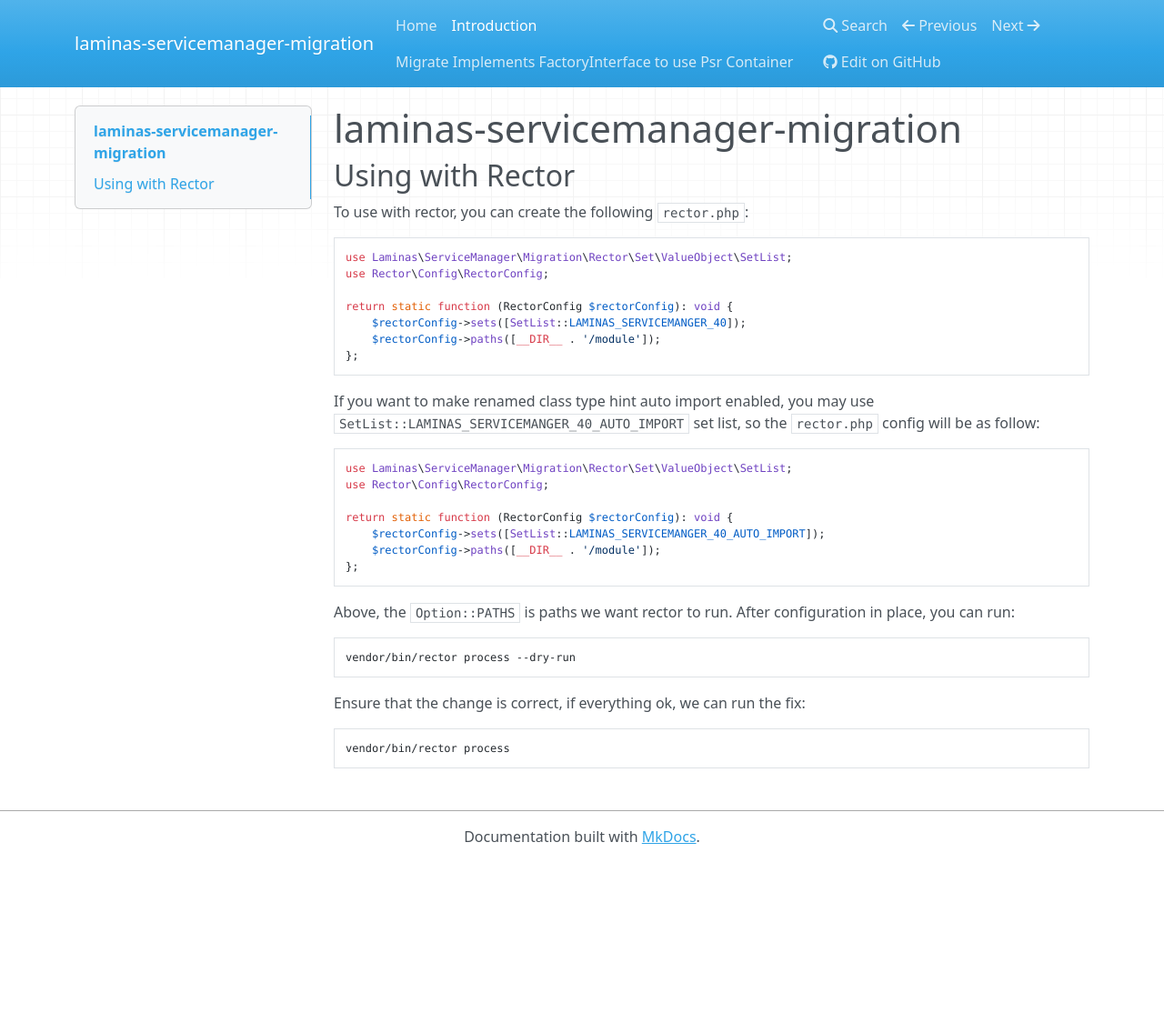
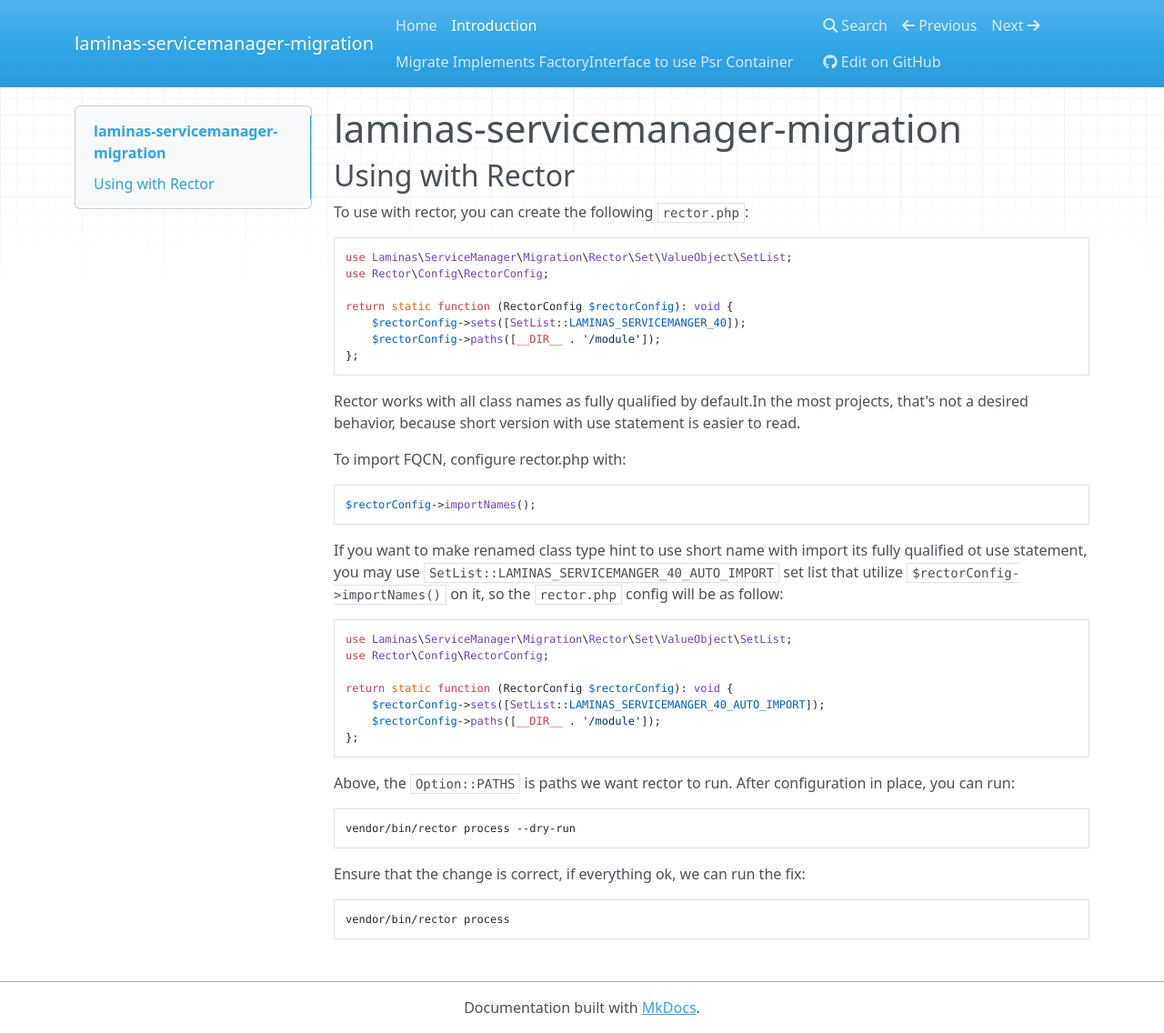
Before and after one commit to laminas/laminas-servicemanager-migration, an MkDocs documentation site: the page built from docs/book/v1/intro.md, in a window 1280 px wide and 1136 px high. Shown: the whole window at 91% size. Built offline with MkDocs 1.6.1, drawn with Linux system fonts in a browser that asks for light colours; nearby versions of some CDN libraries.

Commit message:
Add documentation explanatio for auto-import
Signed-off-by: Abdul Malik Ikhsan <samsonasik@gmail.com>

````diff
--- a/docs/book/v1/intro.md
+++ b/docs/book/v1/intro.md
@@ -14,7 +14,15 @@ return static function (RectorConfig $rectorConfig): void {
 };
 ```
 
-If you want to make renamed class type hint auto import enabled, you may use `SetList::LAMINAS_SERVICEMANGER_40_AUTO_IMPORT` set list, so the `rector.php` config will be as follow:
+Rector works with all class names as fully qualified by default.In the most projects, that's not a desired behavior, because short version with use statement is easier to read.
+
+To import FQCN, configure rector.php with:
+
+```php
+$rectorConfig->importNames();
+```
+
+If you want to make renamed class type hint to use short name with import its fully qualified ot use statement, you may use `SetList::LAMINAS_SERVICEMANGER_40_AUTO_IMPORT` set list that utilize `$rectorConfig->importNames()` on it, so the `rector.php` config will be as follow:
 
 ```php
 use Laminas\ServiceManager\Migration\Rector\Set\ValueObject\SetList;
````
